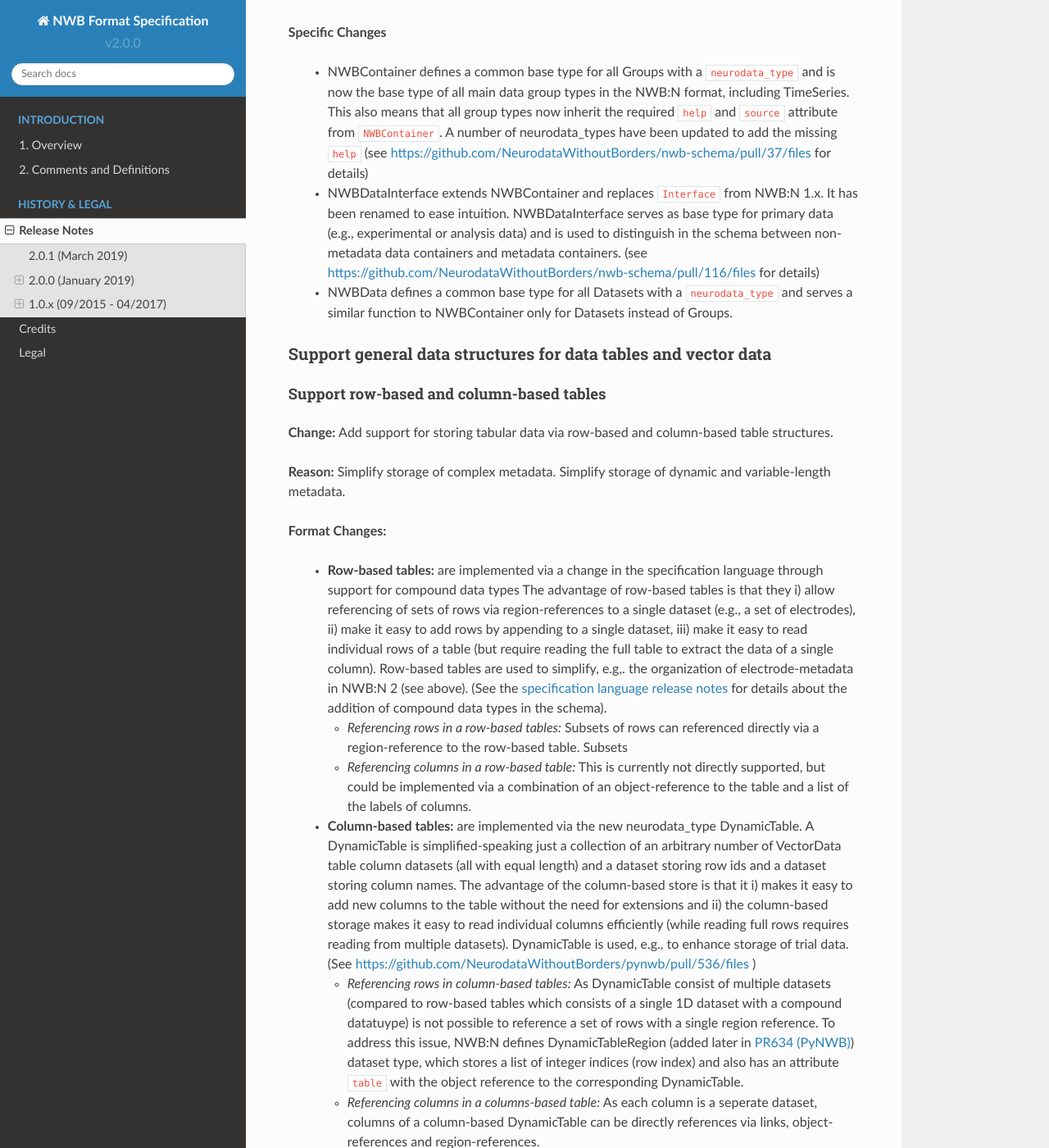
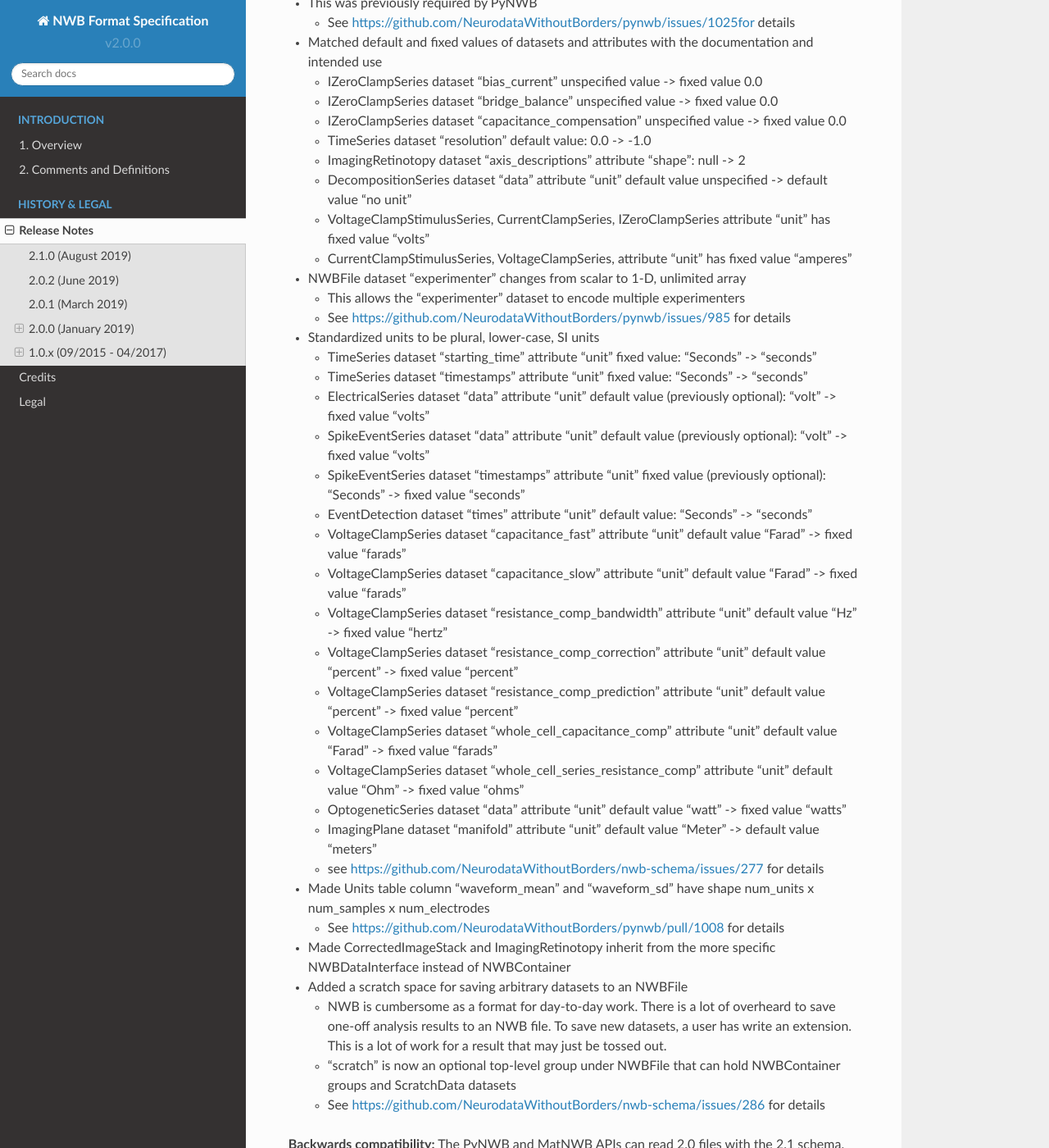
Before and after one commit to NeurodataWithoutBorders/nwb-schema, a Sphinx documentation site: the page built from docs/format/source/format_release_notes.rst, in a window 1280 px wide and 1400 px high, scrolled down 704 px. Shown: the whole window at 82% size. Built offline with Sphinx 7.4.7 and the Read the Docs theme 2.0.0, drawn with Linux system fonts in a browser that asks for light colours; some of the changed text lies outside the part shown.

Commit message:
Add release notes for 2.1.0

```diff
--- a/docs/format/source/format_release_notes.rst
+++ b/docs/format/source/format_release_notes.rst
@@ -1,5 +1,100 @@
 Release Notes
 =============
+
+2.1.0 (August 2019)
+-------------------
+
+- Improved documentation in "doc" attribute of many types
+
+- Removed "help" attribute
+
+  - Now that the schema is cached in an NWB file by default, this attribute is redundant, confusing, used inconsistently, clutters the file and documentation, and adds substantial boilerplate to writing extensions
+  - See https://github.com/NeurodataWithoutBorders/nwb-schema/issues/270 for details
+
+- Removed static "description" attribute from some types
+
+  - These were intended to be a "help" attribute, which has now been removed
+  - For example, TimeIntervals dataset "start_time" attribute "description" had a fixed value that is now removed
+
+- Reordered keys
+
+  - This standardizes the order of keys across types and makes the schema more readable
+  - See https://github.com/NeurodataWithoutBorders/nwb-schema/issues/274 for details
+
+- Added "dims" attribute for datasets where "shape" was specified without "dims"
+
+  - The "dims" attribute describes the data along each dimension of the dataset and is helpful to provide alongside "shape"
+  - For example, NWBFile dataset "keywords" has attribute "shape" has one entry: "null". The attribute "dims" was added with one entry: "num_keywords"
+
+- Removed redundant specifications that are inherited from a parent type
+
+- ElectrodeGroup link "device": optional -> required
+
+- This was previously required by PyNWB
+
+  - See https://github.com/NeurodataWithoutBorders/pynwb/issues/1025for details
+
+- Matched default and fixed values of datasets and attributes with the documentation and intended use
+
+  - IZeroClampSeries dataset "bias_current" unspecified value -> fixed value 0.0
+  - IZeroClampSeries dataset "bridge_balance" unspecified value -> fixed value 0.0
+  - IZeroClampSeries dataset "capacitance_compensation" unspecified value -> fixed value 0.0
+  - TimeSeries dataset "resolution" default value: 0.0 -> -1.0
+  - ImagingRetinotopy dataset "axis_descriptions" attribute "shape": null -> 2
+  - DecompositionSeries dataset "data" attribute "unit" default value unspecified -> default value "no unit"
+  - VoltageClampStimulusSeries, CurrentClampSeries, IZeroClampSeries attribute "unit" has fixed value "volts"
+  - CurrentClampStimulusSeries, VoltageClampSeries, attribute "unit" has fixed value "amperes"
+
+- NWBFile dataset "experimenter" changes from scalar to 1-D, unlimited array
+
+  - This allows the "experimenter" dataset to encode multiple experimenters
+  - See https://github.com/NeurodataWithoutBorders/pynwb/issues/985 for details
+
+- Standardized units to be plural, lower-case, SI units
+
+  - TimeSeries dataset "starting_time" attribute "unit" fixed value: "Seconds" -> "seconds"
+  - TimeSeries dataset "timestamps" attribute "unit" fixed value: "Seconds" -> "seconds"
+  - ElectricalSeries dataset "data" attribute "unit" default value (previously optional): "volt" -> fixed value "volts"
+  - SpikeEventSeries dataset "data" attribute "unit" default value (previously optional): "volt" -> fixed value "volts"
+  - SpikeEventSeries dataset "timestamps" attribute "unit" fixed value (previously optional): "Seconds" -> fixed value "seconds"
+  - EventDetection dataset "times" attribute "unit" default value: "Seconds" -> "seconds"
+  - VoltageClampSeries dataset "capacitance_fast" attribute "unit" default value "Farad" -> fixed value "farads"
+  - VoltageClampSeries dataset "capacitance_slow" attribute "unit" default value "Farad" -> fixed value "farads"
+  - VoltageClampSeries dataset "resistance_comp_bandwidth" attribute "unit" default value "Hz" -> fixed value "hertz"
+  - VoltageClampSeries dataset "resistance_comp_correction" attribute "unit" default value "percent" -> fixed value "percent"
+  - VoltageClampSeries dataset "resistance_comp_prediction" attribute "unit" default value "percent" -> fixed value "percent"
+  - VoltageClampSeries dataset "whole_cell_capacitance_comp" attribute "unit" default value "Farad" -> fixed value "farads"
+  - VoltageClampSeries dataset "whole_cell_series_resistance_comp" attribute "unit" default value "Ohm" -> fixed value "ohms"
+  - OptogeneticSeries dataset "data" attribute "unit" default value "watt" -> fixed value "watts"
+  - ImagingPlane dataset "manifold" attribute "unit" default value "Meter" -> default value "meters"
+  - see https://github.com/NeurodataWithoutBorders/nwb-schema/issues/277 for details
+
+- Made Units table column "waveform_mean" and "waveform_sd" have shape num_units x num_samples x num_electrodes
+
+  - See https://github.com/NeurodataWithoutBorders/pynwb/pull/1008 for details
+
+- Made CorrectedImageStack and ImagingRetinotopy inherit from the more specific NWBDataInterface instead of NWBContainer
+
+- Added a scratch space for saving arbitrary datasets to an NWBFile
+
+  - NWB is cumbersome as a format for day-to-day work. There is a lot of overheard to save one-off analysis results to an NWB file. To save new datasets, a user has write an extension. This is a lot of work for a result that may just be tossed out.
+  - "scratch" is now an optional top-level group under NWBFile that can hold NWBContainer groups and ScratchData datasets
+  - See https://github.com/NeurodataWithoutBorders/nwb-schema/issues/286 for details
+
+**Backwards compatibility:** The PyNWB and MatNWB APIs can read 2.0 files with the 2.1 schema.
+
+2.0.2 (June 2019)
+-----------------
+
+- Updated authors
+
+- Removed NWBFile subgroup "specifications" because schema is now cached
+
+  - See https://github.com/NeurodataWithoutBorders/pynwb/pull/953 for details
+
+- Made DecompositionSeries link "source_timeseries" optional
+
+  - See https://github.com/NeurodataWithoutBorders/pynwb/pull/955 for details
 
 2.0.1 (March 2019)
 ------------------
```
